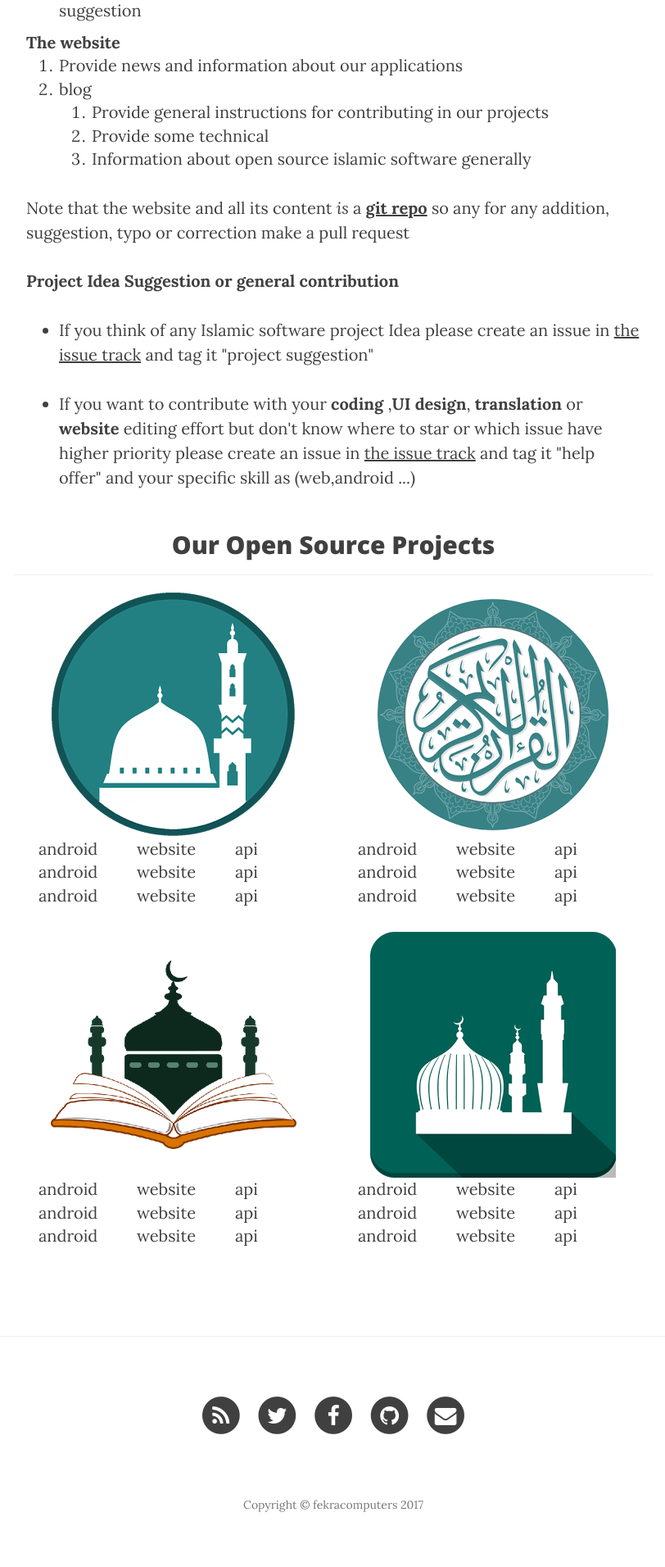
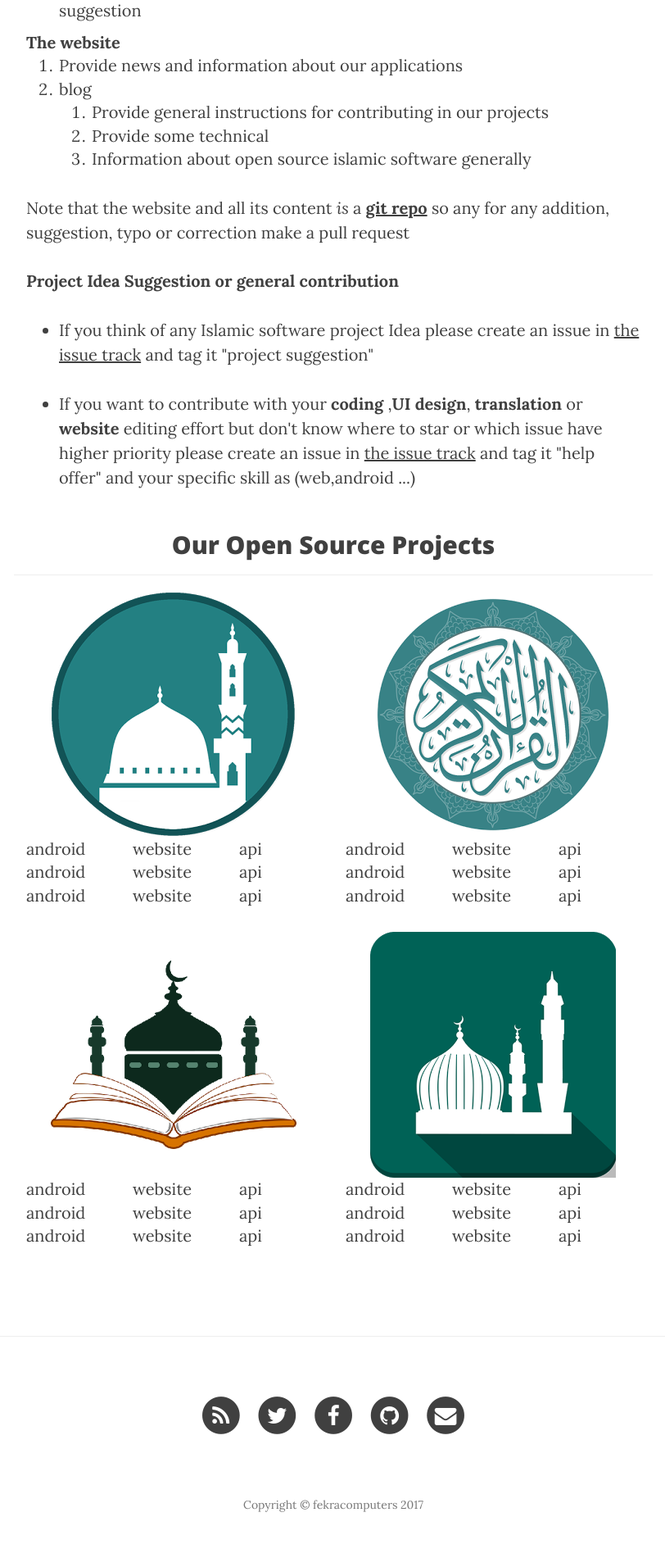
Before and after one commit to fekracomputers/fekracomputers.github.io, a Jekyll site: the page built from index.html, in a window 1280 px wide. Shown: the part 863-2775 px from the top of the page at 82% size, without its empty margins (233-1045 px from the left). Built offline with Jekyll 4.4.1, drawn with Linux system fonts in a browser that asks for light colours; nearby versions of some CDN libraries.

Commit message:
changing table

```diff
--- a/index.html
+++ b/index.html
@@ -49,6 +49,7 @@
 	<div class="row">
 		{% for item in site.portfolio %}
 		<div class="col-sm-6 portfolio-item">
+			<div class="row">
 				<a href="#{{ item.anchor }}" class="portfolio-link" data-keyboard="true" data-toggle="modal">
 
 					<div class="caption" >
@@ -60,15 +61,9 @@
 					</div>
 					<img src="{{ item.image }}" class="img-responsive center-img" alt="">
 				</a>
-			<div class="col-sm-4">
-			android
 			</div>
-			<div class="col-sm-4">
-			website
-			</div>
-			<div class="col-sm-4">
-			api
-			</div>
+
+			<div class="row">
 
 				<div class="col-sm-4">
 				android
@@ -79,7 +74,8 @@
 				<div class="col-sm-4">
 				api
 				</div>
-
+			</div>
+			<div class="row">
 				<div class="col-sm-4">
 				android
 				</div>
@@ -89,7 +85,18 @@
 				<div class="col-sm-4">
 				api
 				</div>
-
+			</div>
+			<div class="row">
+				<div class="col-sm-4">
+				android
+				</div>
+				<div class="col-sm-4">
+				website
+				</div>
+				<div class="col-sm-4">
+				api
+				</div>
+			</div>
 		</div>
 		{% endfor %}
 	</div>
```
Lines whose indentation alone changed are shown as unchanged.
